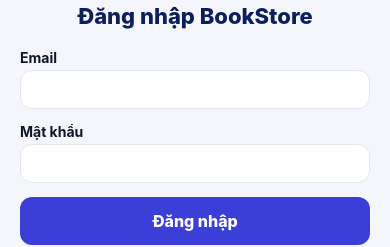
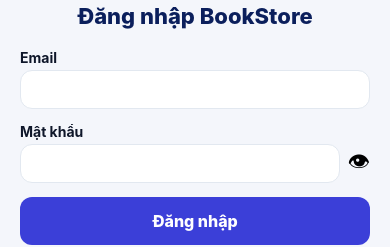
Before and after one commit to kthoa05/LTTBDD_Tuan8, a React Native app: screen /Login in a window 390 px wide. Shown: the part 163-410 px from the top of the page. Built offline with nearby package versions, Linux system fonts and the light colour scheme; no server answers.

Commit message:
feat(auth): thêm nút 👁 hiện/ẩn mật khẩu ở màn Đăng nhập
- FormField nhận prop right để đặt nút phụ cạnh ô nhập

- Mật khẩu mặc định ẩn, bấm 👁 để hiện hoặc ẩn

```diff
--- a/src/components/FormField.tsx
+++ b/src/components/FormField.tsx
@@ -5,18 +5,22 @@ import { colors, radius } from "../theme";
 interface Props extends TextInputProps {
   label: string;
   error?: string | null; // có lỗi → viền đỏ + dòng báo lỗi NGAY DƯỚI ô nhập
+  right?: React.ReactNode; // nút phụ đặt cạnh ô nhập (ví dụ nút 👁 hiện/ẩn mật khẩu)
 }
 
-export function FormField({ label, error, style, ...rest }: Props) {
+export function FormField({ label, error, right, style, ...rest }: Props) {
   return (
     <View style={styles.wrap}>
       <Text style={styles.label}>{label}</Text>
-      <TextInput
-        style={[styles.input, error ? styles.inputError : null, style]}
-        placeholderTextColor={colors.muted}
-        autoCapitalize="none"
-        {...rest}
-      />
+      <View style={styles.inputRow}>
+        <TextInput
+          style={[styles.input, styles.inputGrow, error ? styles.inputError : null, style]}
+          placeholderTextColor={colors.muted}
+          autoCapitalize="none"
+          {...rest}
+        />
+        {right}
+      </View>
       {error ? <Text style={styles.error}>{error}</Text> : null}
     </View>
   );
@@ -26,6 +30,8 @@ const styles = StyleSheet.create({
   wrap: { gap: 4 },
   label: { fontWeight: "700", color: colors.text },
   input: { backgroundColor: "#fff", borderWidth: 1, borderColor: colors.line, borderRadius: radius.md, paddingHorizontal: 12, paddingVertical: 10, color: colors.text },
+  inputRow: { flexDirection: "row", alignItems: "center", gap: 8 },
+  inputGrow: { flex: 1 },
   inputError: { borderColor: colors.danger },
   error: { color: colors.danger, fontSize: 12 },
 });
--- a/src/screens/LoginScreen.tsx
+++ b/src/screens/LoginScreen.tsx
@@ -18,6 +18,7 @@ export function LoginScreen({ navigation, route }: RootScreenProps<"Login">) {
   const [errors, setErrors] = useState<{ email?: string | null; password?: string | null }>({});
   const [submitError, setSubmitError] = useState<string | null>(null);
   const [loading, setLoading] = useState(false);
+  const [showPassword, setShowPassword] = useState(false); // BT8.Q5: bật/tắt hiện mật khẩu
 
   // TODO BT8.1: viết hàm submit
   //   1) validate 2 ô → setErrors; còn lỗi thì dừng
@@ -70,7 +71,12 @@ export function LoginScreen({ navigation, route }: RootScreenProps<"Login">) {
           value={password}
           onChangeText={setPassword}
           error={errors.password}
-          secureTextEntry
+          secureTextEntry={!showPassword}
+          right={
+            <Pressable onPress={() => setShowPassword((v) => !v)} hitSlop={8} accessibilityLabel={showPassword ? "Ẩn mật khẩu" : "Hiện mật khẩu"}>
+              <Text style={styles.eye}>{showPassword ? "🙈" : "👁"}</Text>
+            </Pressable>
+          }
         />
 
         {submitError ? <Text style={styles.submitError}>{submitError}</Text> : null}
@@ -94,6 +100,7 @@ const styles = StyleSheet.create({
   logo: { fontSize: 56, textAlign: "center" },
   title: { fontSize: 22, fontWeight: "800", color: colors.navy, textAlign: "center", marginBottom: 6 },
   submitError: { color: colors.danger, textAlign: "center" },
+  eye: { fontSize: 22 },
   link: { color: colors.indigo, fontWeight: "700", textAlign: "center" },
   hint: { backgroundColor: "#E0F2FE", padding: 10, borderRadius: 10 },
   hintText: { color: colors.navy, textAlign: "center", fontSize: 12 },
```
